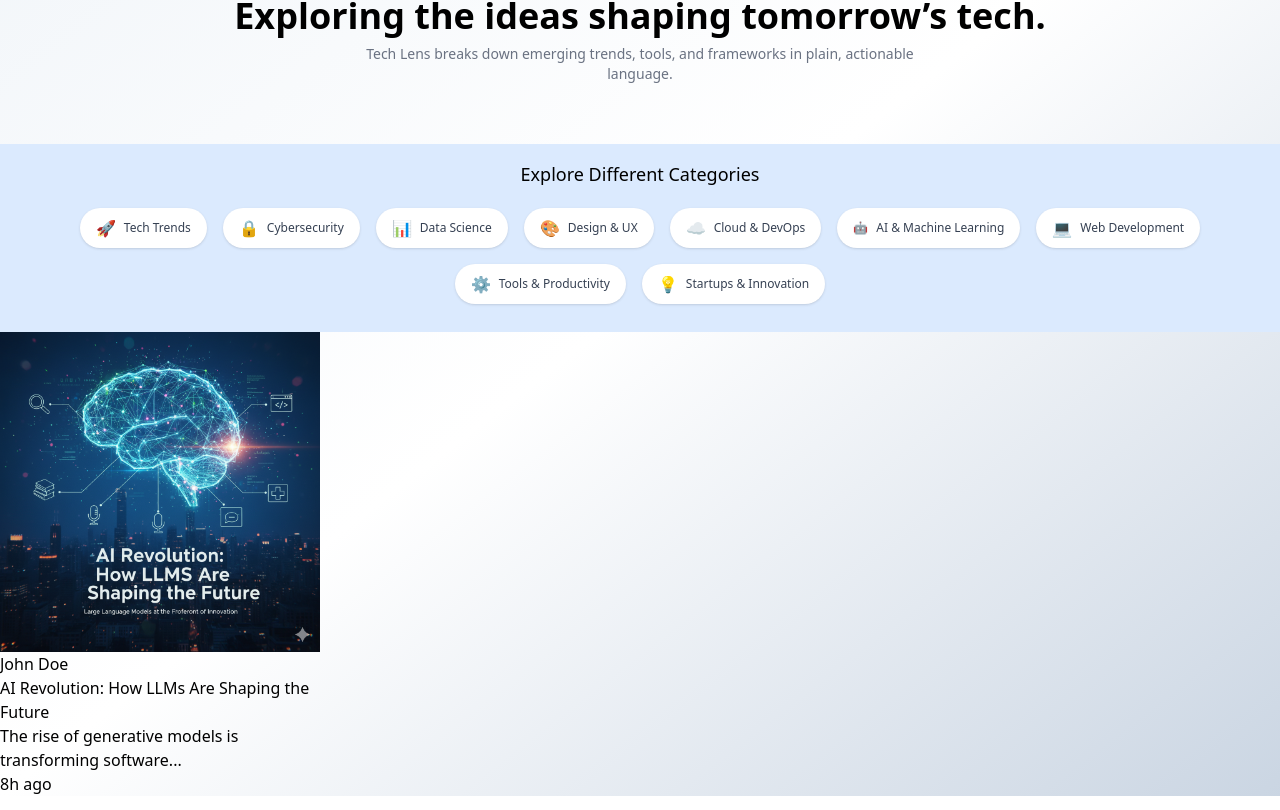
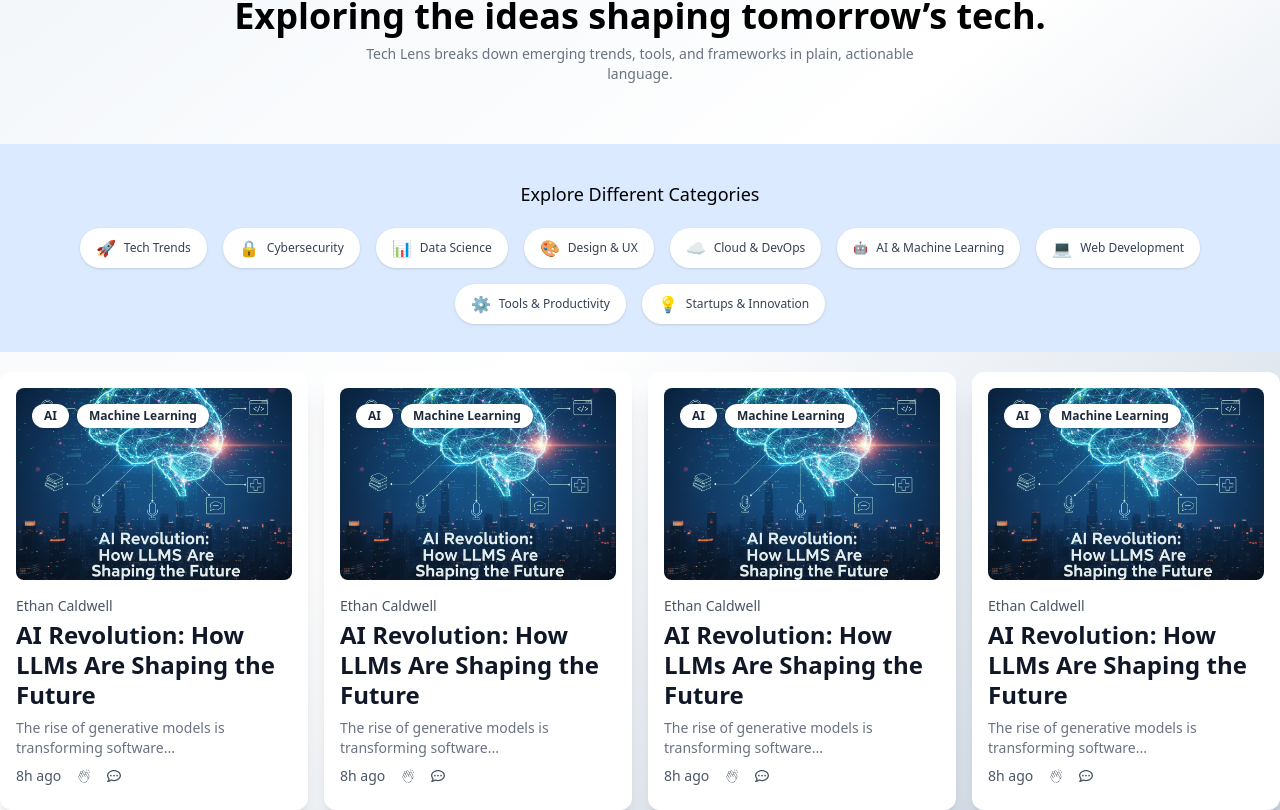
Before and after one commit to juliusmwas/Tech-Lens, a React (Vite) app: page / in a window 1280 px wide. Shown: the part 192-1002 px from the top of the page. Built offline with nearby package versions, Linux system fonts and the light colour scheme.

Commit message:
Updated the articles page

```diff
--- a/src/Components/Articles.jsx
+++ b/src/Components/Articles.jsx
@@ -1,22 +1,147 @@
+import { PiHandsClappingThin } from "react-icons/pi";
+import { FaRegCommentDots } from "react-icons/fa6";
 
 
 export default function Articles() {
 
     return(
-        <section id="#articles">
-            <div className="grid grid-cols-4">
-                <div>
-                    <img src="/AI.png" alt="" />
-                    <p>John Doe</p>
-                    <p>AI Revolution: How LLMs Are Shaping the Future</p>
-                    <h1>The rise of generative models is transforming software...</h1>
-                    <div>
-                        <p>8h ago</p>
+        <section id="articles">
+            <div className="grid grid-cols-1 lg:grid-cols-4 gap-4 mt-5">
 
+
+                <div className="max-w-sm mx-auto p-4 bg-white rounded-xl shadow-xl">
+                    <div
+                        className="relative p-8 rounded-lg mb-4 flex justify-center items-center h-48"
+                        style={{
+                        backgroundImage: "url('/AI.png')",
+                        backgroundSize: 'cover',
+                        backgroundPosition: 'center',
+                        }}
+                    >
+                        <div className="absolute top-4 left-4 flex space-x-2">
+                        <span className="bg-white text-gray-800 text-xs font-semibold px-3 py-1 rounded-full shadow-sm">AI</span>
+                        <span className="bg-white text-gray-800 text-xs font-semibold px-3 py-1 rounded-full shadow-sm">Machine Learning</span>
+                        </div>
+                    </div>
+
+
+                    <div className="text-gray-600">
+                        <p className="text-sm mb-1"><span className="font-medium text-gray-800"></span>Ethan Caldwell</p>
+                        {/* Title */}
+                        <h2 className="text-2xl font-bold text-gray-900 mb-2 leading-tight">AI Revolution: How LLMs Are Shaping the Future</h2>
+                        {/* Description */}
+                        <p className="text-sm text-gray-500">The rise of generative models is transforming software...</p>
+                    </div>
+
+                    <div className="flex items-center gap-4 py-2">
+                        <p className="text-xs lg:text-sm text-gray-600" >8h ago</p>
+                        <PiHandsClappingThin className="text-xs lg:text-sm text-gray-600 cursor-pointer" />
+                        <FaRegCommentDots className="text-xs lg:text-sm text-gray-600 cursor-pointer" />
                     </div>
 
                 </div>
+
+                <div className="max-w-sm mx-auto p-4 bg-white rounded-xl shadow-xl">
+                    <div
+                        className="relative p-8 rounded-lg mb-4 flex justify-center items-center h-48"
+                        style={{
+                        backgroundImage: "url('/AI.png')",
+                        backgroundSize: 'cover',
+                        backgroundPosition: 'center',
+                        }}
+                    >
+                        <div className="absolute top-4 left-4 flex space-x-2">
+                        <span className="bg-white text-gray-800 text-xs font-semibold px-3 py-1 rounded-full shadow-sm">AI</span>
+                        <span className="bg-white text-gray-800 text-xs font-semibold px-3 py-1 rounded-full shadow-sm">Machine Learning</span>
+                        </div>
+                    </div>
+
+
+                    <div className="text-gray-600">
+                        <p className="text-sm mb-1"><span className="font-medium text-gray-800"></span>Ethan Caldwell</p>
+                        {/* Title */}
+                        <h2 className="text-2xl font-bold text-gray-900 mb-2 leading-tight">AI Revolution: How LLMs Are Shaping the Future</h2>
+                        {/* Description */}
+                        <p className="text-sm text-gray-500">The rise of generative models is transforming software...</p>
+                    </div>
+
+                    <div className="flex items-center gap-4 py-2">
+                        <p className="text-xs lg:text-sm text-gray-600" >8h ago</p>
+                        <PiHandsClappingThin className="text-xs lg:text-sm text-gray-600 cursor-pointer" />
+                        <FaRegCommentDots className="text-xs lg:text-sm text-gray-600 cursor-pointer" />
+                    </div>
+
+                </div>
+
+                <div className="max-w-sm mx-auto p-4 bg-white rounded-xl shadow-xl">
+                    <div
+                        className="relative p-8 rounded-lg mb-4 flex justify-center items-center h-48"
+                        style={{
+                        backgroundImage: "url('/AI.png')",
+                        backgroundSize: 'cover',
+                        backgroundPosition: 'center',
+                        }}
+                    >
+                        <div className="absolute top-4 left-4 flex space-x-2">
+                        <span className="bg-white text-gray-800 text-xs font-semibold px-3 py-1 rounded-full shadow-sm">AI</span>
+                        <span className="bg-white text-gray-800 text-xs font-semibold px-3 py-1 rounded-full shadow-sm">Machine Learning</span>
+                        </div>
+                    </div>
+
+
+                    <div className="text-gray-600">
+                        <p className="text-sm mb-1"><span className="font-medium text-gray-800"></span>Ethan Caldwell</p>
+                        {/* Title */}
+                        <h2 className="text-2xl font-bold text-gray-900 mb-2 leading-tight">AI Revolution: How LLMs Are Shaping the Future</h2>
+                        {/* Description */}
+                        <p className="text-sm text-gray-500">The rise of generative models is transforming software...</p>
+                    </div>
+
+                    <div className="flex items-center gap-4 py-2">
+                        <p className="text-xs lg:text-sm text-gray-600" >8h ago</p>
+                        <PiHandsClappingThin className="text-xs lg:text-sm text-gray-600 cursor-pointer" />
+                        <FaRegCommentDots className="text-xs lg:text-sm text-gray-600 cursor-pointer" />
+                    </div>
+
+                </div>
+
+                <div className="max-w-sm mx-auto p-4 bg-white rounded-xl shadow-xl">
+                    <div
+                        className="relative p-8 rounded-lg mb-4 flex justify-center items-center h-48"
+                        style={{
+                        backgroundImage: "url('/AI.png')",
+                        backgroundSize: 'cover',
+                        backgroundPosition: 'center',
+                        }}
+                    >
+                        <div className="absolute top-4 left-4 flex space-x-2">
+                        <span className="bg-white text-gray-800 text-xs font-semibold px-3 py-1 rounded-full shadow-sm">AI</span>
+                        <span className="bg-white text-gray-800 text-xs font-semibold px-3 py-1 rounded-full shadow-sm">Machine Learning</span>
+                        </div>
+                    </div>
+
+
+                    <div className="text-gray-600">
+                        <p className="text-sm mb-1"><span className="font-medium text-gray-800"></span>Ethan Caldwell</p>
+                        {/* Title */}
+                        <h2 className="text-2xl font-bold text-gray-900 mb-2 leading-tight">AI Revolution: How LLMs Are Shaping the Future</h2>
+                        {/* Description */}
+                        <p className="text-sm text-gray-500">The rise of generative models is transforming software...</p>
+                    </div>
+
+                    <div className="flex items-center gap-4 py-2">
+                        <p className="text-xs lg:text-sm text-gray-600" >8h ago</p>
+                        <PiHandsClappingThin className="text-xs lg:text-sm text-gray-600 cursor-pointer" />
+                        <FaRegCommentDots className="text-xs lg:text-sm text-gray-600 cursor-pointer" />
+                    </div>
+
+                </div>
+
             </div>
+
+
+
+
         </section>
     );
 }
--- a/src/Components/Categories.jsx
+++ b/src/Components/Categories.jsx
@@ -29,7 +29,7 @@ useEffect(() => {
         <section id="#categories" className="bg-blue-100 lg:p-4">
             <div>
                 <div className="grid text-center justify-items-center ">
-                    <p className="mb-5 text-lg font-medium">Explore Different Categories</p>
+                    <p className="m-5 lg:mb-5 text-sm lg:text-lg font-medium">Explore Different Categories</p>
                 </div>
 
                 <div
--- a/src/Components/Hero.jsx
+++ b/src/Components/Hero.jsx
@@ -3,7 +3,7 @@ export default function Hero(){
     return (
         <section className="h-64  shadow-sm" id="home">
            <div className="grid justify-items-center text-center py-20 px-4">
-            <h3 className="text-xs lg:text-sm text-gray-500">Your daily lens on modern technology. </h3>
+            <p className="text-xs lg:text-sm text-gray-500">Your daily lens on modern technology. </p>
             <h1 className="text-2xl lg:text-4xl font-semibold mt-2">Exploring the ideas shaping tomorrow’s tech.</h1>
             <p className="text-xs lg:text-sm text-gray-500 mt-2 max-w-xl">Tech Lens breaks down emerging trends, tools, and frameworks in plain,
                 actionable language.</p>
--- a/src/Components/Navbar.jsx
+++ b/src/Components/Navbar.jsx
@@ -42,7 +42,7 @@ export default function Navbar () {
                 <div>
                     <ul className=" justify-between  font-normal text-sm items-center gap-5 hidden lg:flex">
                         <li><a href="#home" className="hover:font-medium">Home</a></li>
-                        <li><a href="#" className="hover:font-medium">Articles</a></li>
+                        <li><a href="#articles" className="hover:font-medium">Articles</a></li>
                         <li><a href="#" className="hover:font-medium">Categories</a></li>
                         <li><a href="#" className="hover:font-medium">Resources</a></li>
                         <li><a href="#" className="hover:font-medium">About</a></li>
@@ -82,7 +82,7 @@ export default function Navbar () {
         <div className={`w-3/4 grid justify-items-center fixed z-50 right-0 h-full top-20 bg-slate-800 transition-transform duration-300 ${toggle ? "translate-x-0" : "translate-x-full"}`} >
             <ul className="flex flex-col p-2 text-slate-100  font-normal text-sm items-center gap-5">
                 <li><a href="#home" className="hover:font-medium">Home</a></li>
-                <li><a href="#" className="hover:font-medium">Articles</a></li>
+                <li><a href="#articles" className="hover:font-medium">Articles</a></li>
                 <li><a href="#" className="hover:font-medium">Categories</a></li>
                 <li><a href="#" className="hover:font-medium">Resources</a></li>
                 <li><a href="#" className="hover:font-medium">About</a></li>
```
